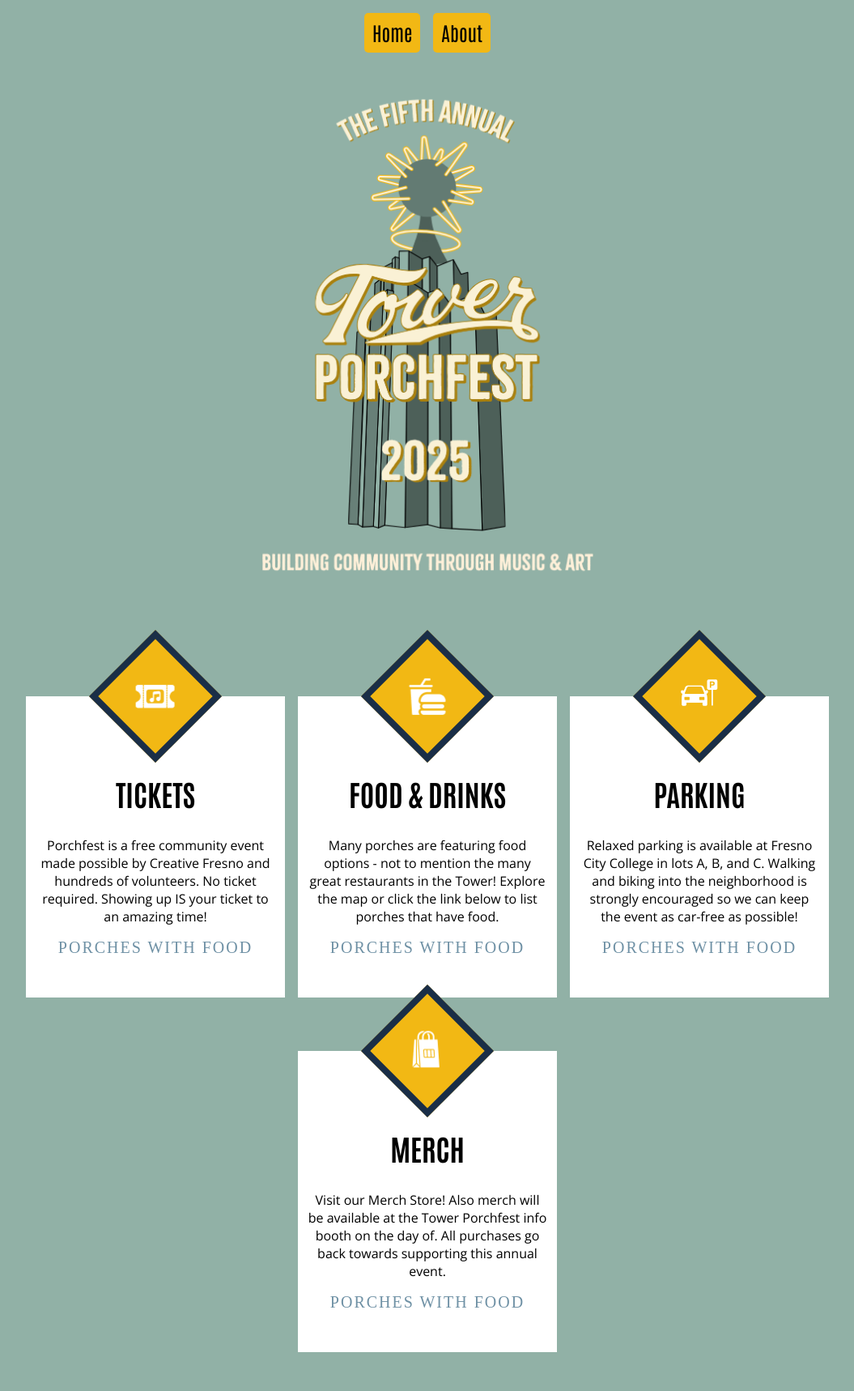
After one commit to PorchFest/porch-fest-django, a Django app: template website/templates/website/front-page/pages.html in a window 1280 px wide. The commit adds this page. Shown: the whole page at 81% size, without its empty margins (112-1167 px from the left). Run offline with Django 3.2, Linux system fonts and the light colour scheme; the template is opened without the code that fills it, so the values that code supplies are empty; style sheets or scripts are compiled from the project's sources.

Commit message:
feat(front-page): add sponsors

```diff
--- a/website/static/website/sass/base/_font.scss
+++ b/website/static/website/sass/base/_font.scss
@@ -1,6 +1,6 @@
 @font-face {
   font-family: 'Antonio';
-  src: url('/static/porchfestcore/fonts/Antonio-VariableFont_wght.ttf') format('truetype');
+  src: url('/static/website/fonts/Antonio-VariableFont_wght.ttf') format('truetype');
   font-weight: 100 900;
   font-stretch: 75% 125%;
   font-style: normal;
@@ -8,7 +8,7 @@
 
 @font-face {
   font-family: 'Open Sans Italic';
-  src: url('/static/porchfestcore/fonts/OpenSans-Italic-VariableFont_wdth,wght.ttf') format('truetype');
+  src: url('/static/website/fonts/OpenSans-Italic-VariableFont_wdth,wght.ttf') format('truetype');
   font-weight: 100 900;
   font-stretch: 75% 125%;
   font-style: normal;
@@ -16,7 +16,7 @@
 
 @font-face {
   font-family: 'Open Sans';
-  src: url('/static/porchfestcore/fonts/OpenSans-VariableFont_wdth,wght.ttf') format('truetype');
+  src: url('/static/website/fonts/OpenSans-VariableFont_wdth,wght.ttf') format('truetype');
   font-weight: 100 900;
   font-stretch: 75% 125%;
   font-style: normal;
--- a/website/static/website/sass/pages/_front-page.scss
+++ b/website/static/website/sass/pages/_front-page.scss
@@ -117,3 +117,9 @@ section.cards{
 		}
 	}
 }
+
+.sponsors{
+	img{
+		width: 100px;
+	}
+}
--- a/website/static/website/sass/style.scss
+++ b/website/static/website/sass/style.scss
@@ -33,7 +33,7 @@ header.temp{
 	font-family: "Antonio", sans-serif;
 }
 
-main {
+main.construction{
 	grid-area: main;
 	background-color: $background;
 	// border: 3px dashed blue;
--- /dev/null
+++ b/website/templates/website/front-page/ad-cards.html
@@ -0,0 +1,43 @@
+{% load static %}
+<section class="cards">
+	<div class="card">
+		<div class="square">
+			<img class="icon" src="{% static 'website/images/ticket.png' %}" alt="">
+		</div>
+		<div class="content-wrapper">
+			<h2>Tickets</h2>
+			<p class="max-char">Porchfest is a free community event made possible by Creative Fresno and hundreds of volunteers. No ticket required. Showing up IS your ticket to an amazing time!</p>
+			<a class="text-link" href="http://localhost:8000/map/?time-input=&genre=All&Food=Food&srch=">Porches with Food</a>
+		</div>
+	</div>
+	<div class="card">
+		<div class="square">
+			<img class="icon" src="{% static 'website/images/fast-food.png' %}" alt="">
+		</div>
+		<div class="content-wrapper">
+			<h2>Food & Drinks</h2>
+			<p class="max-char">Many porches are featuring food options - not to mention the many great restaurants in the Tower! Explore the map or click the link below to list porches that have food.</p>
+			<a class="text-link" href="http://localhost:8000/map/?time-input=&genre=All&Food=Food&srch=">Porches with Food</a>
+		</div>
+	</div>
+	<div class="card">
+		<div class="square">
+			<img class="icon" src="{% static 'website/images/parking.png' %}" alt="">
+		</div>
+		<div class="content-wrapper">
+			<h2>Parking</h2>
+			<p class="max-char">Relaxed parking is available at Fresno City College in lots A, B, and C. Walking and biking into the neighborhood is strongly encouraged so we can keep the event as car-free as possible!</p>
+			<a class="text-link" href="http://localhost:8000/map/?time-input=&genre=All&Food=Food&srch=">Porches with Food</a>
+		</div>
+	</div>
+	<div class="card">
+		<div class="square">
+			<img class="icon" src="{% static 'website/images/merch.png' %}" alt="">
+		</div>
+		<div class="content-wrapper">
+			<h2>Merch</h2>
+			<p>Visit our Merch Store! Also merch will be available at the Tower Porchfest info booth on the day of. All purchases go back towards supporting this annual event.</p>
+			<a href="http://localhost:8000/map/?time-input=&genre=All&Food=Food&srch=">Porches with Food</a>
+		</div>
+	</div>
+</section>
--- /dev/null
+++ b/website/templates/website/front-page/pages.html
@@ -0,0 +1,15 @@
+{% extends "website/base.html" %}
+{% load static %}
+{% block title %}Pages{% endblock %}
+{% block mainclass %}front-page-styles{% endblock %}
+{% block content %}
+	<div class="hero" style="background-image: url('{% static 'website/images/2025-hero.png' %}');"></div>
+	{% comment %} <div class="countdown-wrapper">
+		<div class="left">
+		</div>
+		<div class="right">
+		</div>
+	</div> {% endcomment %}
+	{% include "website/front-page/ad-cards.html" %}
+	{% include "website/front-page/sponsors.html" %}
+{% endblock %}
--- /dev/null
+++ b/website/templates/website/front-page/sponsors.html
@@ -0,0 +1,9 @@
+<div class="sponsors">
+	{% for sponsor in sponsors %}
+		<a href="/">
+			{% if sponsor.logo %}
+				<img src="{{ sponsor.logo.url }}" alt="{{ sponsor.name }}">
+			{% endif %}
+		</a>
+	{% endfor %}
+</div>
--- a/website/templates/website/index.html
+++ b/website/templates/website/index.html
@@ -13,7 +13,7 @@
 		<header class="temp">
 			<h1>Tower Porch Fest!</h1>
 		</header>
-		<main>
+		<main class="construction">
 			<div class="hero-temp"></div>
 			<p>Welcome to the Tower Porch Fest live index page!</p>
 			<p>Check out the latest updates and events happening at the fest.</p>
--- a/website/urls.py
+++ b/website/urls.py
@@ -2,7 +2,7 @@ from django.urls	import path
 from . 				import views
 
 urlpatterns = [
-	path('', views.IndexView.as_view(), name='index'),
-	path('pages/', views.pages, name='pages'),
-	path('about/', views.about, name='about'),
+    path('', views.IndexView.as_view(), name='index'),
+    path('pages/', views.pages, name='pages'),
+    path('about/', views.about, name='about'),
 ]
--- a/website/views.py
+++ b/website/views.py
@@ -1,11 +1,13 @@
 from django.shortcuts 		import render
 from django.views.generic 	import TemplateView
+from .models				import Sponsor
 
 class IndexView(TemplateView):
-    template_name = 'website/index.html'
+    template_name 	= 'website/index.html'
 
 def pages(request):
-    return render(request, 'website/pages.html')
+    sponsors 		= Sponsor.objects.filter(is_active=True).order_by("level", "name")
+    return render(request, 'website/front-page/pages.html', {"sponsors": sponsors})
 
 def about(request):
     return render(request, 'website/about.html')
```
Also changed, not shown: website/templates/website/pages.html (deleted, +0 -55 lines).
